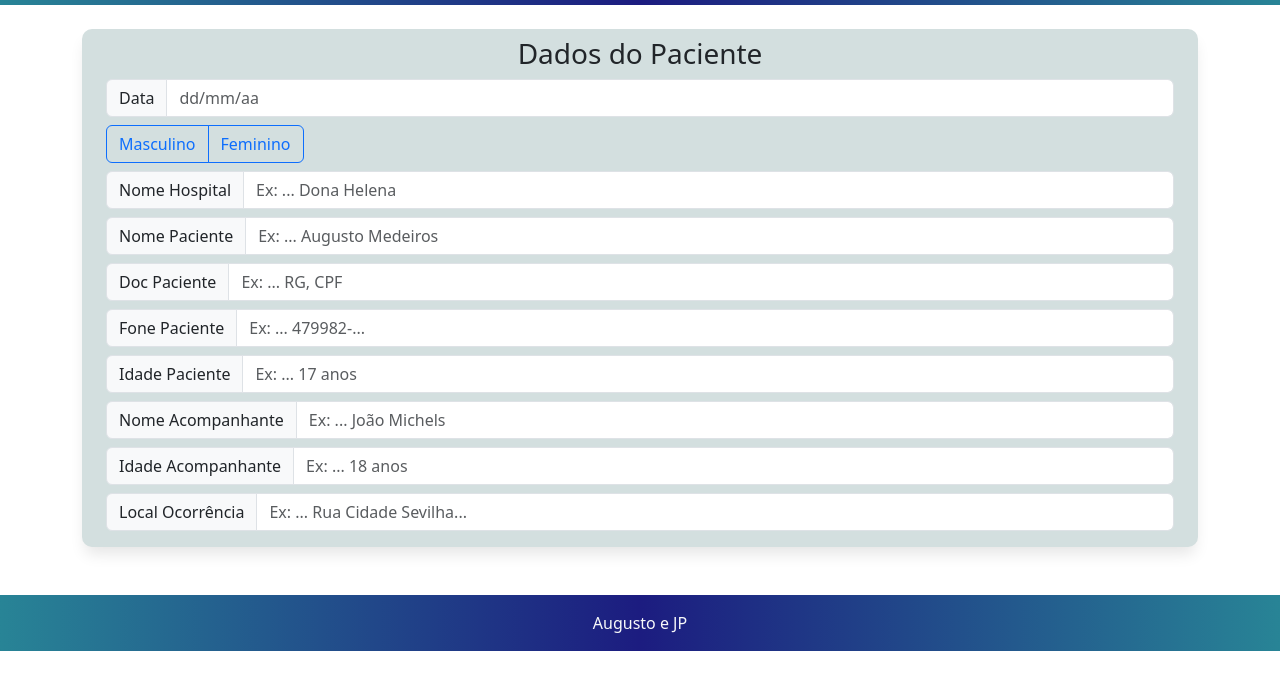
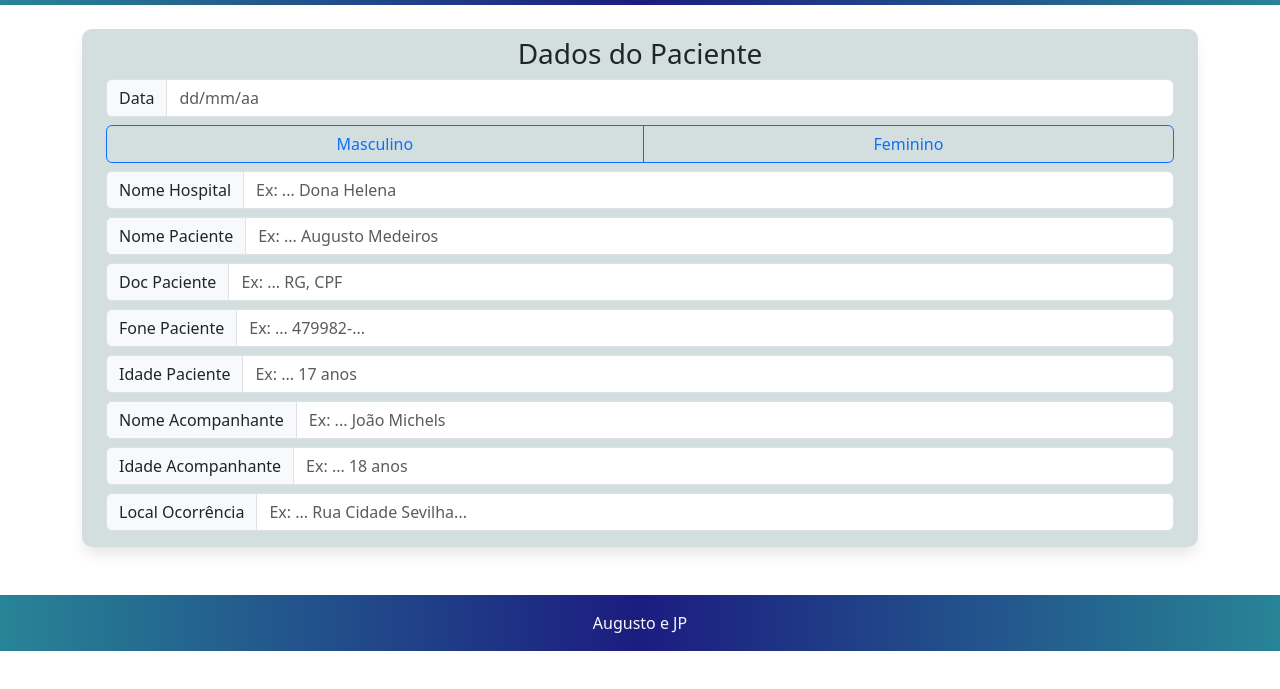
Before and after one commit to medeiros-augusto/FireForce, a website: page pages/dados_pacienteMEC.html in a window 1280 px wide. Shown: the part 51-740 px from the top of the page. Drawn offline with nearby package versions, Linux system fonts and the light colour scheme.

Commit message:
centralizar botao e footer

```diff
--- a/pages/dados_pacienteMEC.html
+++ b/pages/dados_pacienteMEC.html
@@ -67,9 +67,9 @@
               <div class="input-group-text">Data</div>
               <input type="text" class="form-control" id="specificSizeInputGroupUsername" placeholder="dd/mm/aa">
             </div>
-            <div class="btn-group mt-2" role="group" aria-label="Basic radio toggle button group">
+            <div class="btn-group mt-2 d-flex justify-content-center" role="group" aria-label="Basic radio toggle button group">
               <input type="radio" class="btn-check" name="btnradio" id="btnradio1" autocomplete="off">
-              <label class="btn btn-outline-primary" for="btnradio1">Masculino</label>
+              <label class="btn btn-outline-primary" for="btnradio1" style="">Masculino</label>
               <input type="radio" class="btn-check" name="btnradio" id="btnradio2" autocomplete="off">
               <label class="btn btn-outline-primary" for="btnradio2">Feminino</label>
             </div>
```
Also changed, not shown: indexMEC.html (+1 -1 lines).
